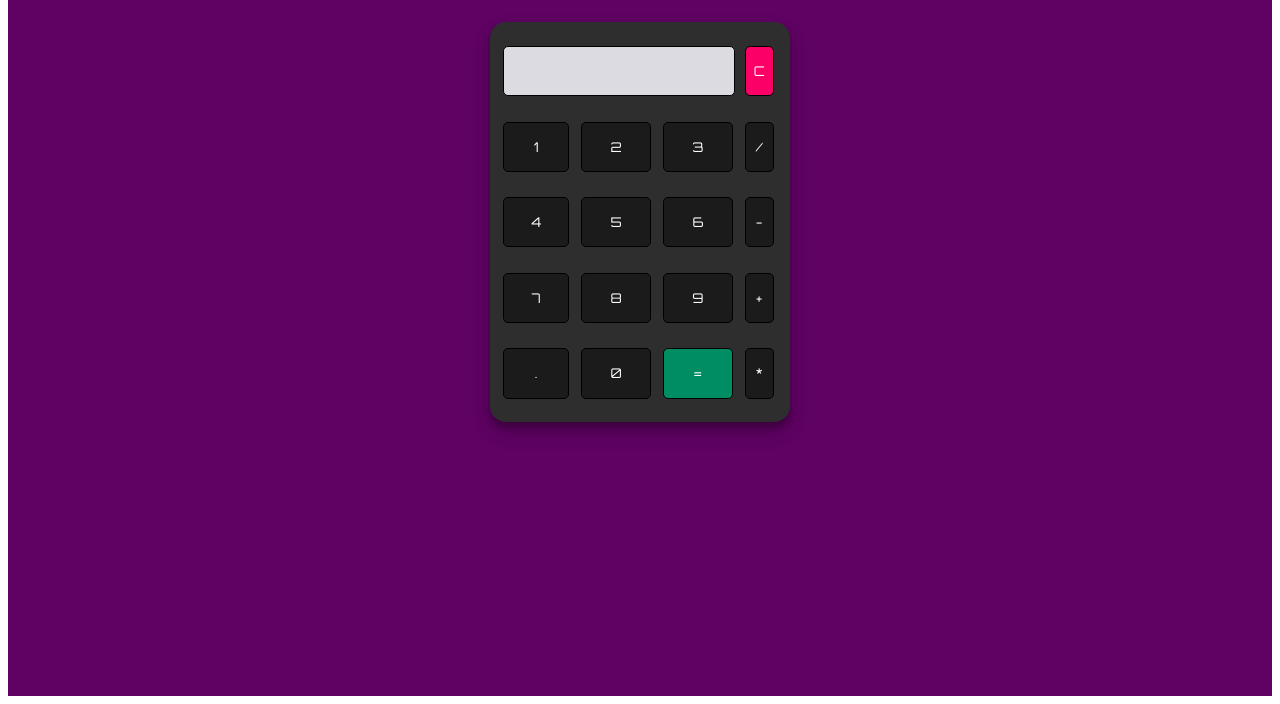
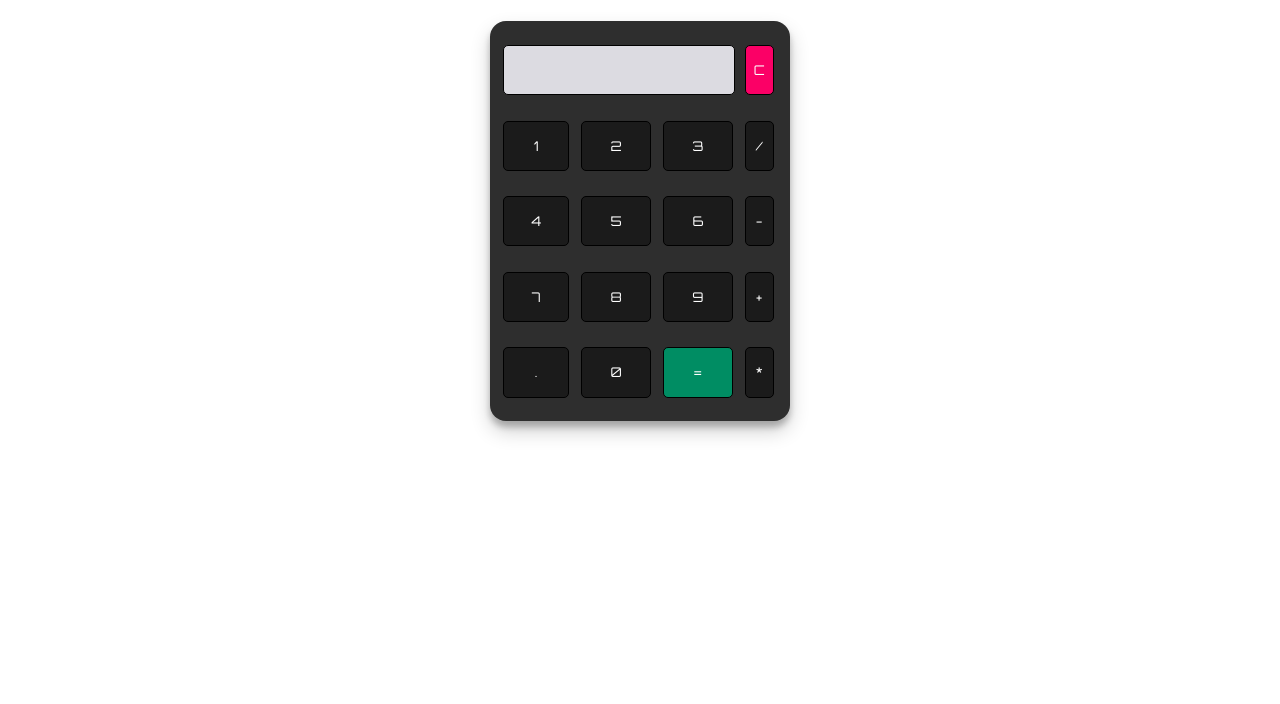
Before and after one commit to tanvirakhter/Calculator-Web, a plain HTML site: page index.html in a window 1280 px wide. Shown: the part 114-818 px from the top of the page. Drawn offline with Linux system fonts and the light colour scheme.

Commit message:
Update style.css

```diff
--- a/style.css
+++ b/style.css
@@ -1,10 +1,10 @@
 @import url('https://fonts.googleapis.com/css2?family=Orbitron&display=swap');
 .background {
-    background-color: rgb(95, 2, 99);
-    height: 100vh;
-    padding-top: 1px;
-    padding-bottom: 1px;
-}
+  position: relative;
+  width: 100%;
+  background-color: #fff;
+  min-height: 100vh;
+  overflow: hidden;
 
 .title {
     color: white;
```
